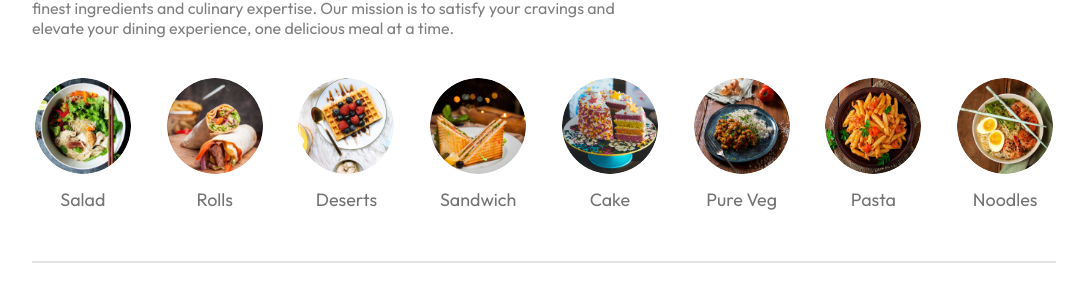
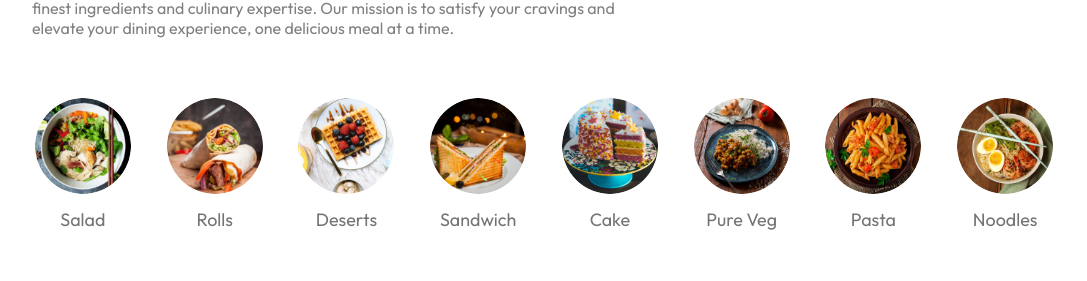
Before and after one commit to PrajapatiApurva/Food-Delivery-Website, a React (Vite) app: page / in a window 1280 px wide. Shown: the part 671-952 px from the top of the page, without its empty margins (96-1183 px from the left). Built offline with nearby package versions, Linux system fonts and the light colour scheme.

Commit message:
Added Hover effect on Menu-List

```diff
--- a/src/components/ExploreMenu/ExploreMenu.css
+++ b/src/components/ExploreMenu/ExploreMenu.css
@@ -20,6 +20,7 @@
   justify-content: space-around;
   align-items: center;
   gap: 30px;
+  padding: 20px 0px;
   text-align: center;
   margin: 20px 0px;
   overflow-x: scroll;
@@ -34,10 +35,13 @@
   width: 7.5vw;
   min-width: 80px;
   border-radius: 50%;
-  transition: 0.2s ease-in-out;
+  transition: 0.16s ease-in-out;
   cursor: pointer;
 }
 
+.explore-menu-list-item img:hover{
+  transform: scale(1.1);
+}
 
 .explore-menu-list-item p{
   font-size: max(1.4vw,16px);
```
